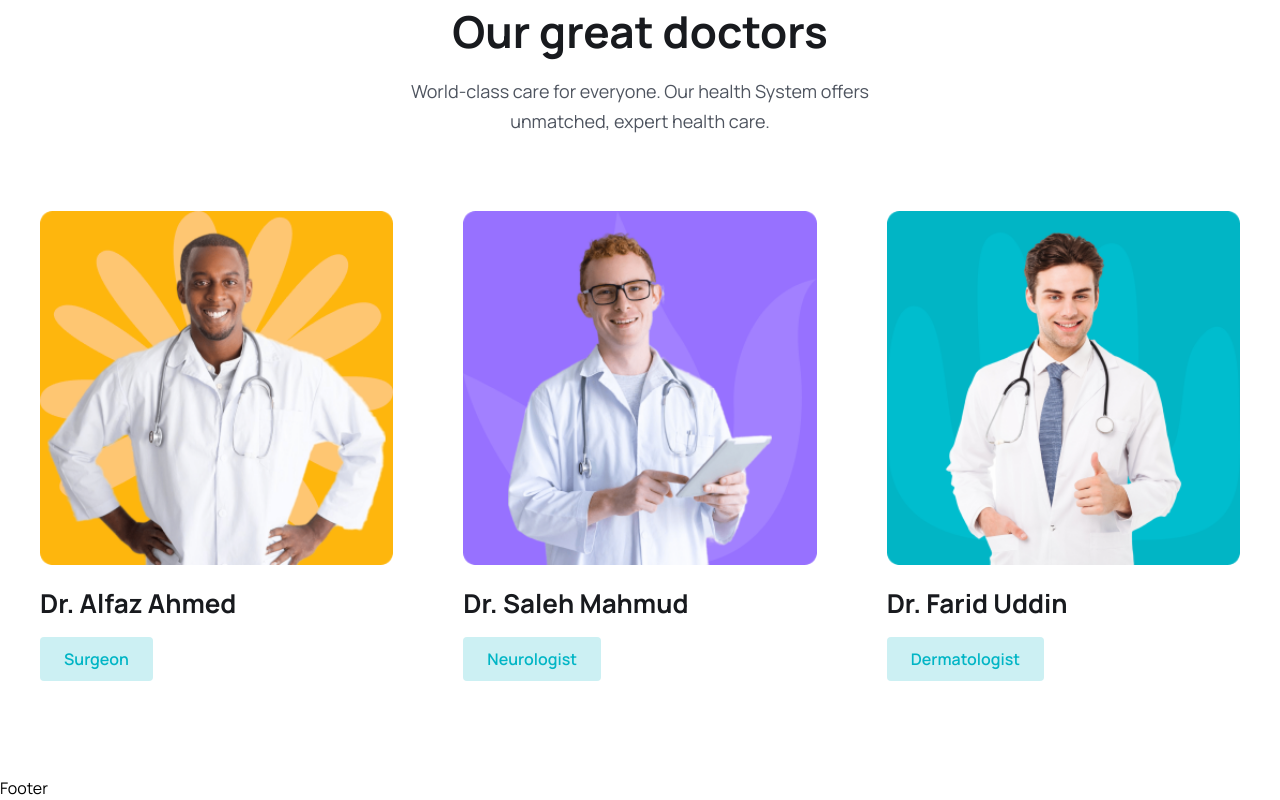
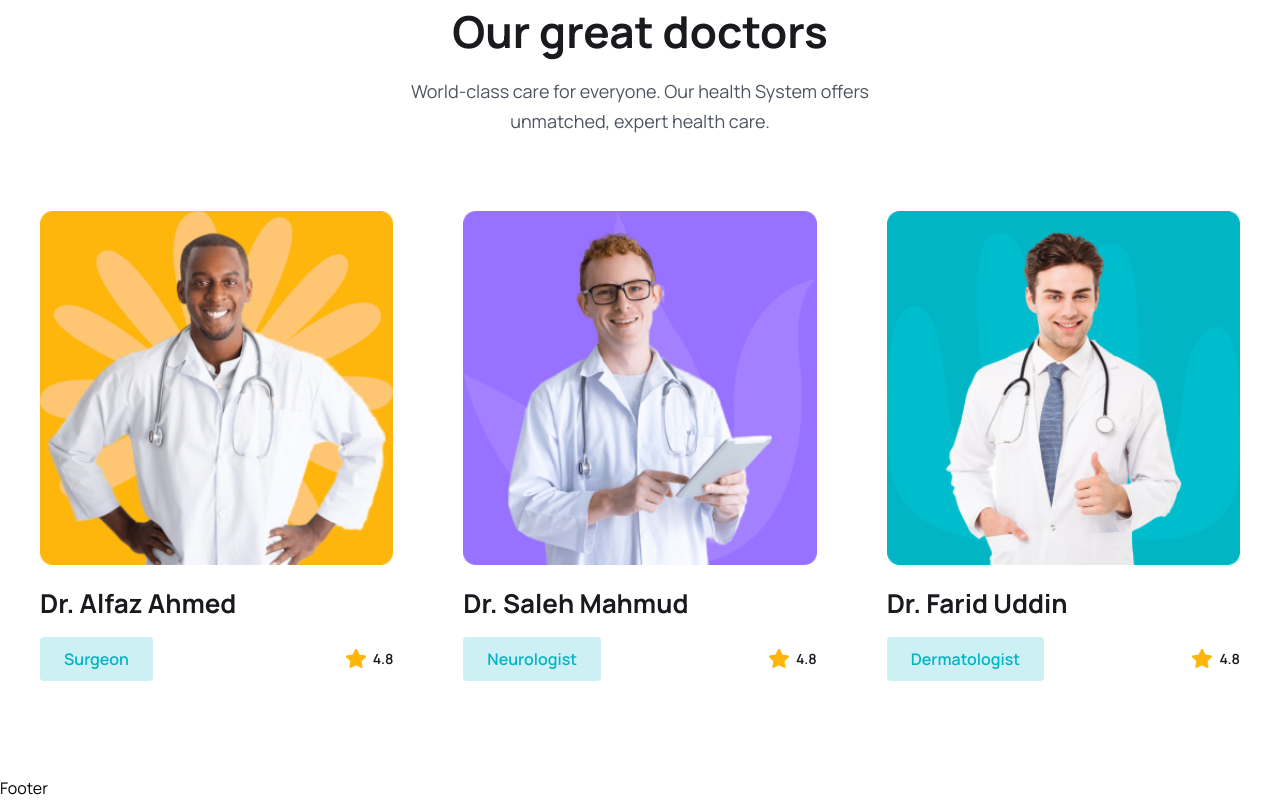
Before and after one commit to MacSmitty8/MERN-Medicare-Booking, a React (Vite) app in the folder frontend/: page / in a window 1280 px wide. Shown: the part 4113-4913 px from the top of the page. Built offline with nearby package versions, Linux system fonts and the light colour scheme.

Commit message:
Added ratings alongside the Doctor Card

```diff
--- a/frontend/src/components/Doctors/DoctorCard.jsx
+++ b/frontend/src/components/Doctors/DoctorCard.jsx
@@ -2,7 +2,7 @@ import React from 'react'
 import starIcon from '../../assets/images/Star.png'
 import { Link } from 'react-router-dom';
 import { BsArrowRight } from 'react-icons/bs';
-const DoctorCard = ({doctors}) => {
+const DoctorCard = ({ doctors }) => {
     const {
         name,
         avgRating,
@@ -23,7 +23,13 @@ const DoctorCard = ({doctors}) => {
 
             <div className='mt-2 lg:mt-4 flex items-center justify-between'>
                 <span className='bg-[#CCF0F3] text-irisBlueColor py-1 px-2 lg:py-2 lg:px-6
-        text-[18px] leading-4 lg:text-[16px] lg:leading-7 font-semibold rounded'>{specialty}</span>
+        text-[18px] leading-4 lg:text-[16px] lg:leading-7 font-semibold rounded'>
+                    {specialty}
+                </span>
+                <div className='flex items-center gap-[6px]'>
+                    <span className='flex items-center gap-[6px] text-[14px] leading-6 lg:text=[16px]
+            leading-7 font-semibold text-headingColor' ><img src={starIcon} alt=''/>{avgRating}</span>
+                </div>
             </div>
         </div>
     );
```
Lines whose indentation alone changed are shown as unchanged.
